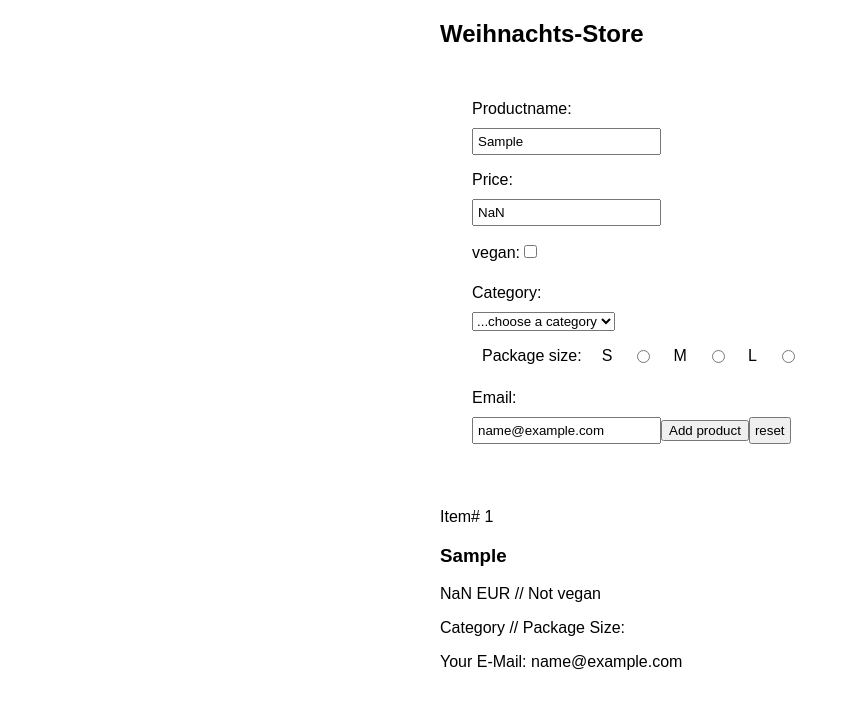
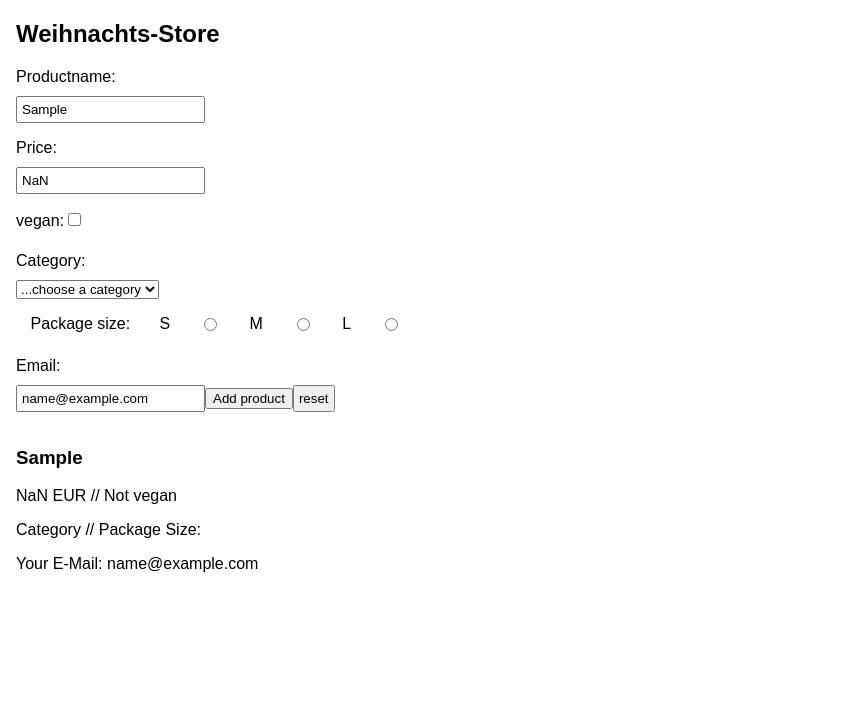
Before and after one commit to thomasmueller87/xmas-factory, a React (Vite) app: page / in a window 1280 px wide. Both pictures are taken after typing "Sample", "Sample", "name@example.com" into the empty fields and a click on the button "Add product". Shown: the top 708 px of the page, without its empty margins (0-842 px from the left). Built offline with nearby package versions, Linux system fonts and the light colour scheme.

Commit message:
Product render outsourced

```diff
--- a/src/App.css
+++ b/src/App.css
@@ -4,4 +4,5 @@
 
 body {
   font-family: sans-serif;
+  margin-left: 1rem;
 }
--- a/src/App.jsx
+++ b/src/App.jsx
@@ -1,6 +1,7 @@
 import { useState } from "react";
 import "./App.css";
 import styled from "styled-components";
+import Product from "./components/Product";
 
 function App() {
   const initialProduct = {
@@ -125,17 +126,15 @@ function App() {
         </form>
 
         {products.map((product, index) => (
-          <section>
-            <p>Item# {index + 1}</p>
-            <h3>{product.name}</h3>
-            <p>
-              {product.price} EUR // {product.isVegan ? "Veggie" : "Not vegan"}
-            </p>
-            <p>
-              Category {product.category} // Package Size: {product.packageSize}
-            </p>
-            <p>Your E-Mail: {product.email}</p>
-          </section>
+          <Product
+            key={index}
+            name={product.name}
+            price={product.price}
+            isVegan={product.isVegan}
+            category={product.category}
+            packageSize={product.packageSize}
+            email={product.email}
+          />
         ))}
       </Container>
     </>
@@ -144,10 +143,7 @@ function App() {
 export default App;
 const Container = styled.div`
   max-width: 25rem;
-  margin: auto;
-  form {
-    padding: 2rem;
-  }
+
   label {
     display: block;
     margin-bottom: 10px;
--- /dev/null
+++ b/src/components/Product.jsx
@@ -0,0 +1,18 @@
+function Product({ name, price, isVegan, category, packageSize, email }) {
+  return (
+    <>
+      <section>
+        <h3>{name}</h3>
+        <p>
+          {price} EUR // {isVegan ? "Veggie" : "Not vegan"}
+        </p>
+        <p>
+          Category {category} // Package Size: {packageSize}
+        </p>
+        <p>Your E-Mail: {email}</p>
+      </section>
+    </>
+  );
+}
+
+export default Product;
```
